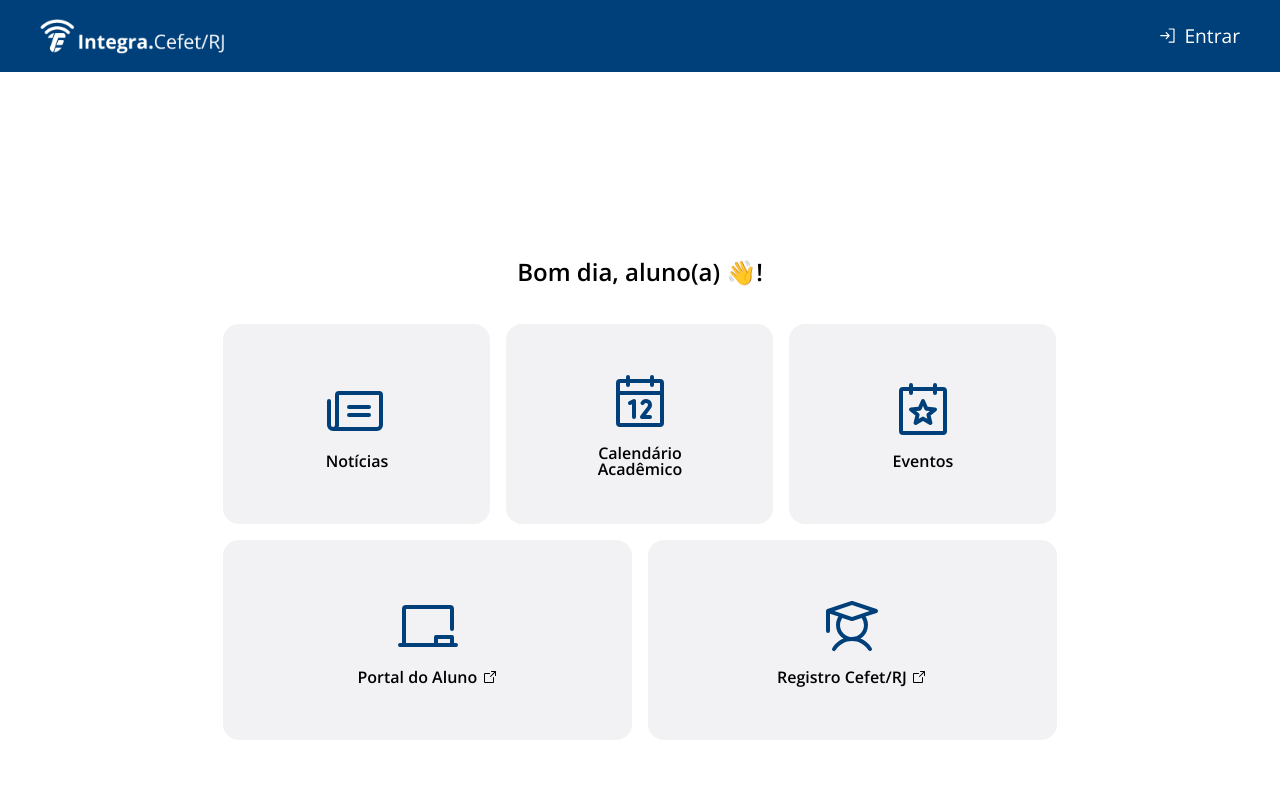
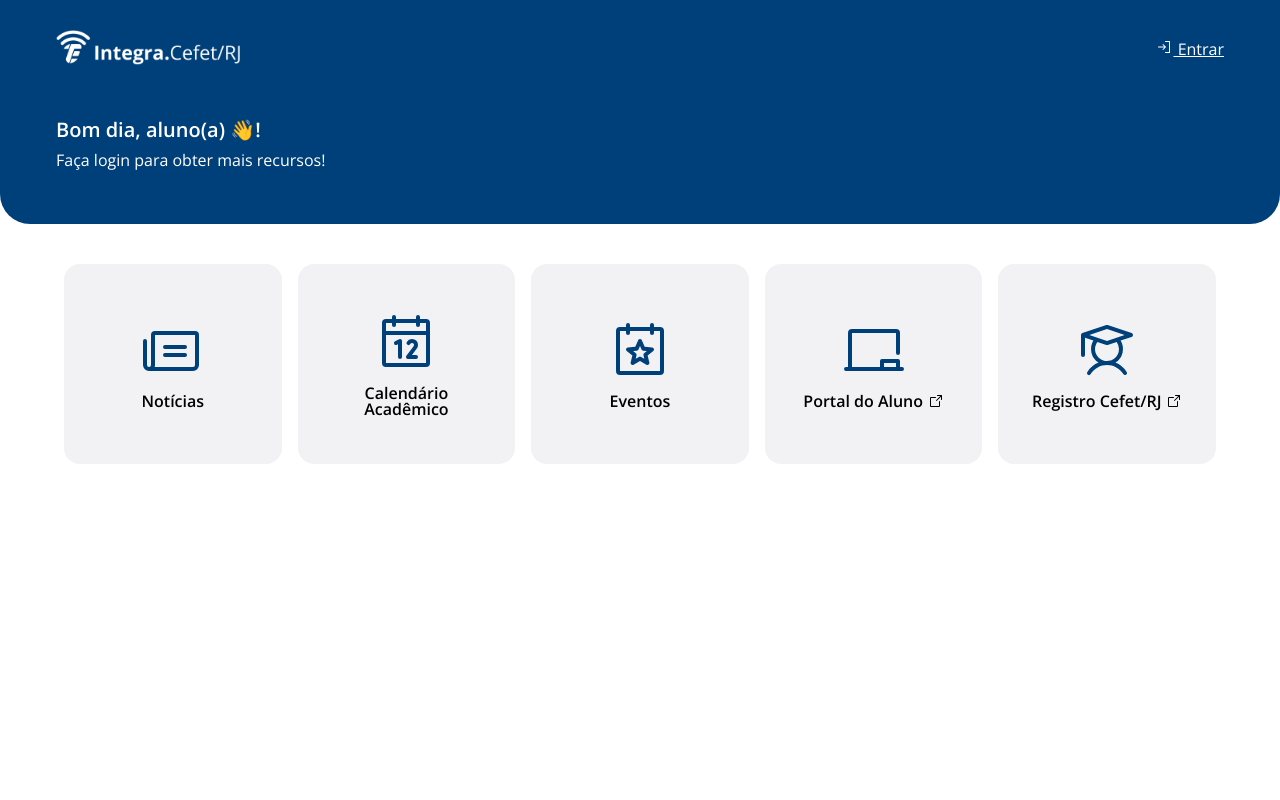
Before and after one commit to phricardo/alcateia.cefetrj.app, a Next.js app: page / in a window 1280 px wide. Shown: the top 800 px of the page. Built offline with nearby package versions, Linux system fonts and the light colour scheme; no server answers.

Commit message:
chore(css): prepare structure for upcoming UI redesign

```diff
--- a/src/app/globals.css
+++ b/src/app/globals.css
@@ -161,12 +161,6 @@ form p {
 .inline > * {
   flex: 1;
 }
-.container {
-  width: 100%;
-  max-width: 1200px;
-  margin: 0 auto;
-  padding: 0.5rem;
-}
 a:hover,
 a:focus {
   color: #3ae13a;
--- a/src/app/layout.tsx
+++ b/src/app/layout.tsx
@@ -1,12 +1,11 @@
 import { Metadata } from "next";
 import { type_first } from "@/functions/fonts";
 import { Header } from "@/components/Header/Header";
-import { Footer } from "@/components/Footer/Footer";
 import { UserContextProvider } from "@/contexts/user-context";
 import "./globals.css";
 
 export const metadata: Metadata = {
-  title: "Integra Cefet/RJ",
+  title: "Alunos Cefet/RJ",
   description: "Integração extraoficial e de código aberto com o Cefet/RJ",
   icons: {
     icon: [
@@ -36,7 +35,7 @@ export default function RootLayout({
 }: {
   children: React.ReactNode;
 }) {
-  const customFontsVariables = `${type_first.variable}`;
+  const customFontsVariables = `${type_first.variable} `;
 
   return (
     <html lang="pt-BR">
@@ -44,7 +43,6 @@ export default function RootLayout({
         <UserContextProvider>
           <Header />
           {children}
-          <Footer />
         </UserContextProvider>
       </body>
     </html>
--- a/src/app/page.module.css
+++ b/src/app/page.module.css
@@ -1,11 +1,11 @@
 .wrapper {
   height: 100%;
   display: flex;
-  min-height: 100vh;
-  min-height: 100dvh;
+  /* min-height: 100vh;
+  min-height: 100dvh; */
   align-items: center;
   flex-direction: column;
-  justify-content: center;
+  /* justify-content: center; */
   margin-top: 2rem;
 }
 
@@ -96,3 +96,9 @@
     flex: auto;
   }
 }
+
+.container {
+  width: 100%;
+  max-width: 1200px;
+  padding: 0 1rem;
+}
--- a/src/app/page.tsx
+++ b/src/app/page.tsx
@@ -13,16 +13,14 @@ import {
   ChalkboardSimple,
 } from "@phosphor-icons/react";
 import { UserContext } from "@/contexts/user-context";
-import GreetingMessage from "@/components/GreetingMessage/GreetingMessage";
 import styles from "./page.module.css";
 
 export default function IndexPage() {
   const { user, isLoading } = React.useContext(UserContext);
 
   return (
-    <div className={`container ${styles.wrapper}`}>
-      <GreetingMessage />
-      <br /> <br />
+    <div className={` ${styles.wrapper}`}>
+      <div className={` ${styles.container}`}>
         <div className={styles.links}>
           <ul>
             <li className={styles.linkWrapper}>
@@ -70,7 +68,6 @@ export default function IndexPage() {
                   </Link>
                 </li>
 
-              {/* Link condicional para Nova Friburgo */}
                 {user.campus === "NOVA_FRIBURGO" && (
                   <li className={styles.linkWrapper}>
                     <Link
@@ -79,10 +76,12 @@ export default function IndexPage() {
                       rel="noopener noreferrer"
                     >
                       <div>
-                      {/* Pode usar um ícone que preferir, aqui usei Student */}
                         <Database />
                       </div>
-                    <span>Banco de Provas</span>
+                      <span>
+                        Banco de Provas{" "}
+                        <ArrowSquareOut color="#000000" size={18} />
+                      </span>
                     </Link>
                   </li>
                 )}
@@ -120,5 +119,6 @@ export default function IndexPage() {
           </ul>
         </div>
       </div>
+    </div>
   );
 }
--- a/src/components/GreetingMessage/GreetingMessage.tsx
+++ /dev/null
@@ -1,44 +0,0 @@
-"use client";
-
-import React from "react";
-import { SkeletonLoading } from "../SkeletonLoading/SkeletonLoading";
-import { UserContext } from "@/contexts/user-context";
-import { IAuthenticatedUser } from "@/@types/authUser.type";
-
-function getDisplayName(user: IAuthenticatedUser | null): string {
-  if (user?.name) {
-    const names = user.name.split(" ");
-    if (names.length > 0) {
-      const firstName = names[0];
-      const lastName = names[names.length - 1];
-      return `${firstName} ${lastName}`;
-    }
-  }
-  return "aluno(a)";
-}
-
-export default function GreetingMessage() {
-  const { user, isLoading } = React.useContext(UserContext);
-  const [greeting, setGreeting] = React.useState<string | null>(null);
-
-  React.useEffect(() => {
-    const currentHour = new Date().getHours();
-    if (currentHour >= 5 && currentHour < 12) {
-      setGreeting("Bom dia");
-    } else if (currentHour >= 12 && currentHour < 18) {
-      setGreeting("Boa tarde");
-    } else {
-      setGreeting("Boa noite");
-    }
-  }, []);
-
-  return (
-    <h1 style={{ textAlign: "center" }}>
-      {greeting && !isLoading ? (
-        `${greeting}, ${getDisplayName(user)} 👋!`
-      ) : (
-        <SkeletonLoading width="20rem" height="2rem" />
-      )}
-    </h1>
-  );
-}
--- a/src/components/Header/Header.module.css
+++ b/src/components/Header/Header.module.css
@@ -1,79 +1,42 @@
 .header {
+  background: #00407a;
+  color: #ffffff;
+  border-bottom-left-radius: 30px;
+  border-bottom-right-radius: 30px;
+  overflow: hidden;
+}
+
+.header .menu {
   width: 100%;
-  padding: 1rem;
-  height: 4.5rem;
-  color: #ffffff;
-  background: #00407a;
+  height: 4rem;
 
   display: flex;
   align-items: center;
   justify-content: space-between;
 }
 
-.header .brand {
+.header .hero {
+  width: 100%;
+  height: 100%;
+  height: 8rem;
+
   display: flex;
-  align-items: center;
+  gap: 0.75rem;
   justify-content: center;
+  flex-direction: column;
 }
 
-.header .brand,
-.header .brand a,
-.header .brand a img {
-  display: inline-flex;
-  justify-content: center;
-  align-items: center;
-  padding: 0;
+.header .hero h1 {
+  font-size: 1.25rem;
 }
 
-.header .container {
+.container {
   width: 100%;
   max-width: 1200px;
   margin: 0 auto;
-  display: flex;
-  flex-direction: row;
-  justify-content: space-between;
-  align-items: center;
+  padding: 1rem;
 }
 
-.header div {
-  display: flex;
-  align-items: center;
-  justify-content: center;
-  flex-direction: column;
-  gap: 0.2rem;
+.header a {
+  color: #ffffff !important;
 }
-
-.header h1 {
-  font-size: 1.5rem;
-  font-weight: 600;
-}
-
-.header p {
-  margin-top: 0.4rem;
-}
-
-.btnBack {
-  background: transparent;
-  font-weight: 600;
-}
-
-.header a,
-.header button {
-  background: transparent;
-  display: inline-flex;
-  gap: 0.4rem;
-  font-size: 1.2rem;
-  font-weight: 400;
-  text-decoration: none;
-  color: #ffffff;
-}
-
-.header a:hover,
-.header button:hover {
-  color: #3ae13a;
-}
-
-.header a:focus,
-.header button:focus {
-  color: #3ae13a;
-}
--- a/src/components/Header/Header.tsx
+++ b/src/components/Header/Header.tsx
@@ -1,24 +1,50 @@
 "use client";
 
 import React from "react";
+import { usePathname } from "next/navigation";
+import { UserContext } from "@/contexts/user-context";
+import { IAuthenticatedUser } from "@/@types/authUser.type";
+import { SkeletonLoading } from "../SkeletonLoading/SkeletonLoading";
+import styles from "./Header.module.css";
+import Image from "next/image";
 import Link from "next/link";
-import { usePathname } from "next/navigation";
+import { SignIn } from "@phosphor-icons/react";
 import { BackLink } from "../BackLink/BackLink";
-import { UserContext } from "@/contexts/user-context";
 import LogoutButton from "../Button/LogoutButton";
-import { SkeletonLoading } from "../SkeletonLoading/SkeletonLoading";
-import { SignIn } from "@phosphor-icons/react";
-import Image from "next/image";
-import styles from "./Header.module.css";
 
 export function Header() {
+  const { user, isLoading } = React.useContext(UserContext);
+  const [greeting, setGreeting] = React.useState<string | null>(null);
   const pathname = usePathname();
-  const { user, isLoading } = React.useContext(UserContext);
+
+  function getDisplayName(user: IAuthenticatedUser | null): string {
+    if (user?.name) {
+      const names = user.name.split(" ");
+      if (names.length > 0) {
+        const firstName = names[0];
+        const lastName = names[names.length - 1];
+        return `${firstName} ${lastName}`;
+      }
+    }
+    return "aluno(a)";
+  }
+
+  React.useEffect(() => {
+    const currentHour = new Date().getHours();
+    if (currentHour >= 5 && currentHour < 12) {
+      setGreeting("Bom dia");
+    } else if (currentHour >= 12 && currentHour < 18) {
+      setGreeting("Boa tarde");
+    } else {
+      setGreeting("Boa noite");
+    }
+  }, []);
 
   return (
     <header className={styles.header}>
       <div className={styles.container}>
-        <div className={styles.brand}>
+        <div className={styles.menu}>
+          <div>
             <Link href="/">
               <Image
                 src="/images/logo.png"
@@ -29,6 +55,7 @@ export function Header() {
             </Link>
           </div>
 
+          <div>
             {pathname != "/" && (
               <div>
                 <BackLink
@@ -51,6 +78,27 @@ export function Header() {
 
             {!isLoading && user && pathname === "/" && <LogoutButton />}
           </div>
+        </div>
+        <div className={styles.hero}>
+          <h1>
+            {greeting && !isLoading ? (
+              `${greeting}, ${getDisplayName(user)} 👋!`
+            ) : (
+              <SkeletonLoading width="20rem" height="2rem" />
+            )}
+          </h1>
+          <p>
+            {!isLoading && user
+              ? `Você está matriculado no campus ${
+                  user.campus
+                    ?.replaceAll("_", " ")
+                    .toLowerCase()
+                    .replace(/\b\w/g, (l) => l.toUpperCase()) ?? "desconhecido"
+                }.`
+              : "Faça login para obter mais recursos!"}
+          </p>
+        </div>
+      </div>
     </header>
   );
 }
```
Also changed, not shown: package.json (+4 -4 lines), src/app/(protected)/aluno/carteirinha/page.module.css (+14 -26 lines), src/app/(protected)/aluno/carteirinha/page.tsx (+8 -12 lines), 2 other files (tests, documents, lock files or other folders). Lines whose indentation alone changed are shown as unchanged.
